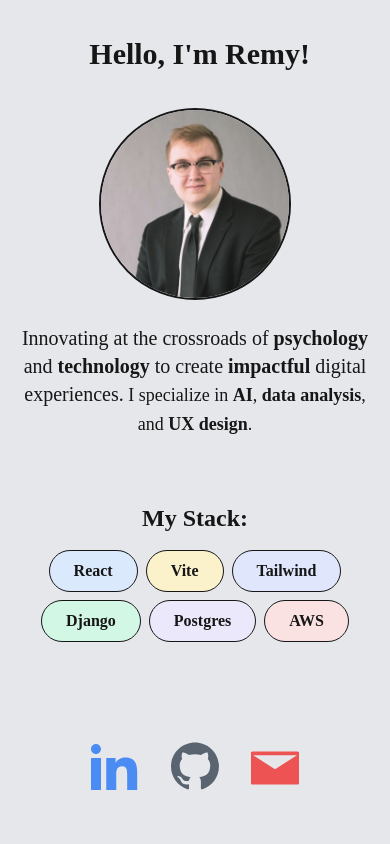
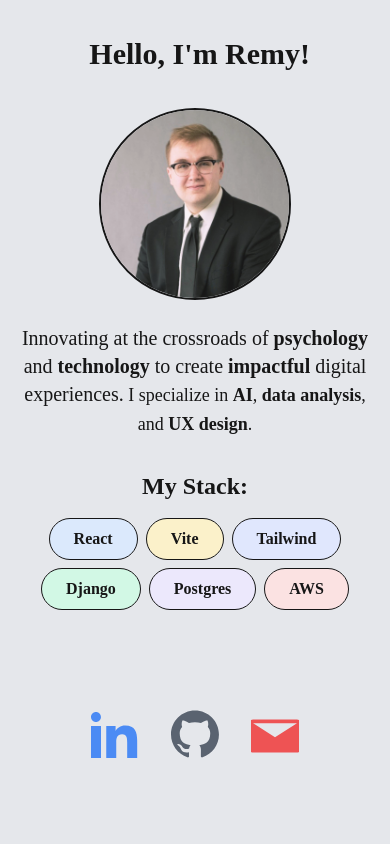
Before and after one commit to remysedlak/portfolio, a React (Vite) app: page / in a window 390 px wide. Shown: the top 844 px of the page. Built offline with nearby package versions, Linux system fonts and the light colour scheme; a web font is replaced by a local one.

Commit message:
fix: adjust spacing in Intro component for improved readability

```diff
--- a/src/components/Intro.jsx
+++ b/src/components/Intro.jsx
@@ -64,9 +64,9 @@ function Intro() {
                 <div className="md:flex md:flex-col justify-around w-full rounded-md p-4 text-center ">
                     <h4 className="text-base text-xl md:text-2xl lg:text-2xl mt-2 max-w-3xl text-center">
                         Innovating at the crossroads of <b>psychology</b> and <b>technology</b> to create <b>impactful</b> digital experiences.
-                        <p className="inline sm:block text-base text-lg md:text-2xl lg:text-2xl max-w-3xl text-center mt-4 md:mt-8"> I specialize in <b>AI</b>, <b>data analysis</b>, and <b>UX design</b>.</p>
+                        <p className="inline sm:block text-base text-lg md:text-2xl lg:text-2xl max-w-3xl text-center mt-1 md:mt-8"> I specialize in <b>AI</b>, <b>data analysis</b>, and <b>UX design</b>.</p>
                     </h4>
-                    <div className="flex flex-col h-8 items-center sm:my-4 mb-4 md:my-10 my-16 lg:mt-20 xl:mt-20">
+                    <div className="flex flex-col h-8 items-center sm:my-4 mb-4 md:my-10 my-8 md:my-16  lg:mt-20 xl:mt-20">
                         <p className="text-2xl font-semibold">My Stack:</p>
                         <div className="text-md lg:text-lg flex flex-wrap sm:flex-row md:flex-row lg:flex-grid justify-center my-4 gap-x-2 gap-y-2 md:gap-x-3 md:gap-y-3 lg:gap-x-4 lg:gap-y-4 w-full md:w-2/3 mx-auto">
                             <span className="border opacity-100 border-black dark:border-gray-100 px-6 py-2 bg-blue-100 dark:bg-blue-800 text-black dark:text-gray-300  font-semibold rounded-full">React</span>
```
